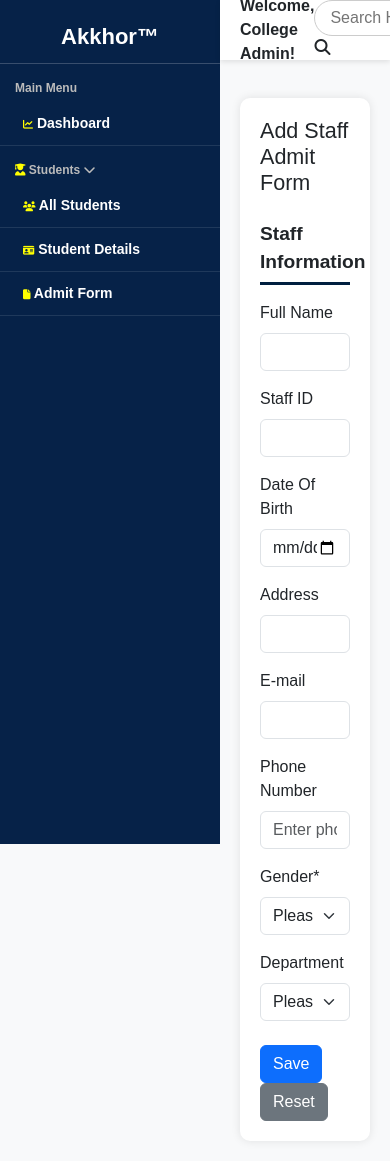
After one commit to FreeLanceNexus99/College_Management_System, a Django app: template college_admin/templates/college_admin/admit_staff.html in a window 390 px wide. The commit adds this page. Run offline with Django 5.2, Linux system fonts and the light colour scheme; the template is opened without the code that fills it, so the values that code supplies are empty; some libraries are stand-ins or nearby versions.

Commit message:
added template for the staff admit

```diff
--- /dev/null
+++ b/college_admin/templates/college_admin/admit_staff.html
@@ -0,0 +1,156 @@
+{% load static %}
+<!DOCTYPE html>
+<html lang="en">
+<head>
+    <meta charset="UTF-8">
+    <meta name="viewport" content="width=device-width, initial-scale=1.0">
+    <title>Student Admission Form</title>
+    <link href="https://cdn.jsdelivr.net/npm/bootstrap@5.3.0/dist/css/bootstrap.min.css" rel="stylesheet">
+    <link rel="stylesheet" href="https://cdnjs.cloudflare.com/ajax/libs/font-awesome/6.4.0/css/all.min.css">
+    <link rel="stylesheet" type="text/css" href="{% static 'css/styles.css' %}">
+    <script src="https://cdn.jsdelivr.net/npm/bootstrap@5.3.0/dist/js/bootstrap.bundle.min.js"></script>
+
+</head>
+<body>
+      <!-- Sidebar -->
+      <div class="sidebar">
+        <div class="logo">Akkhor™</div>
+
+        <div class="sidebar-section">Main Menu</div>
+        <ul class="nav flex-column">
+            <li>
+                <a href="{% url 'college_admin:dashboard' %}">
+                    <i class="fa-solid fa-chart-line"></i> Dashboard
+                </a>
+            </li>
+        </ul>
+
+        <div class="sidebar-section" data-bs-toggle="collapse" data-bs-target="#studentsMenu">
+            <i class="fa-solid fa-user-graduate"></i> Students <i class="fa-solid fa-chevron-down"></i>
+        </div>
+
+        <div class="collapse show" id="studentsMenu">
+            <ul class="nav flex-column">
+                <li><a href="#"><i class="fa-solid fa-users"></i> All Students</a></li>
+                <li><a href="#"><i class="fa-solid fa-id-card"></i> Student Details</a></li>
+                <li><a href="{% url 'college_admin:add_student'  %}"><i class="fa-solid fa-file"></i> Admit Form</a></li>
+            </ul>
+        </div>
+
+        <!-- do not remove the logout button -->
+        <!-- <div class="sidebar-section"></div>
+        <ul class="nav flex-column">
+            <li>
+                <a href="">
+                    <i class="fa-solid fa-chart-line"></i> Logout
+                </a>
+            </li>
+        </ul> -->
+    </div>
+
+    <!-- Header -->
+    <div class="header">
+        <div class="header-left">
+            <strong>Welcome, College Admin!</strong>
+        </div>
+
+        <div class="header-center">
+            <input type="text" class="search-bar" placeholder="Search Here...">
+            <i class="fa fa-search"></i>
+        </div>
+
+        <div class="header-icons">
+            <i class="fa-solid fa-globe"></i> English
+            <i class="fa-solid fa-envelope"></i> <span class="badge bg-primary">3</span>
+            <i class="fa-solid fa-bell"></i> <span class="badge bg-warning">5</span>
+
+            <div class="user-profile">
+                <img src="https://via.placeholder.com/30" alt="User">
+                <span>John Doe <br> <small>Student</small></span>
+            </div>
+        </div>
+    </div>
+
+<div class="content">
+    <div class="container mt-2">
+        <h4 class="mb-4">Add Staff Admit Form </h4>
+        <form action="{% url 'college_admin:add_staff' %}" method="POST" >
+
+            {% csrf_token %}
+            <!-- Student Information -->
+            <div class="form-section fw-bold mb-3">Staff Information</div>
+
+            <div class="row g-3">
+                <div class="col-md-6">
+                    <label class="form-label">Full Name</label>
+                    <input type="text" class="form-control" name="full_name" required>
+                </div>
+                <div class="col-md-6">
+                    <label class="form-label">Staff ID</label>
+                    <input type="text" class="form-control" name="admission_no" required pattern="\d{4}" required>
+                </div>
+                <div class="col-md-6">
+                    <label class="form-label">Date Of Birth</label>
+                    <input type="date" class="form-control" name="dob" required>
+                </div>
+                <div class="col-md-6">
+                    <label class="form-label"> Address</label>
+                    <input type="text" class="form-control" name="address">
+                </div>
+                <div class="col-md-6">
+                    <label class="form-label">E-mail</label>
+                    <input type="email" class="form-control" name="email" required>
+                </div>
+                <div class="col-md-6">
+                    <label class="form-label">Phone Number</label>
+                    <input type="tel" class="form-control" name="phone" required placeholder="Enter phone number" required pattern="\d{10}">
+                </div>
+                <div class="col-md-6">
+                    <label class="form-label">Gender*</label>
+                    <select class="form-select" name="gender" required>
+                        <option value="">Please Select Gender</option>
+                        <option value="Male">Male</option>
+                        <option value="Female">Female</option>
+                        <option value="Other">Other</option>
+                    </select>
+                </div>
+                <div class="col-md-6">
+                    <label class="form-label">Department</label>
+                    <select class="form-select" name="department" required>
+                        <option value="">Please Select Section</option>
+                        {% for department in departments %}
+                            <option value="{{ department.id }}">{{ department.name }}</option>
+                        {% endfor %}
+                    </select>
+                </div>
+
+                <!-- <div class="col-md-6">
+                    <label class="form-label">Year of Joining</label>
+                    <input type="number" class="form-control" name="year_of_joining" required min="2000" max="2030">
+                </div> -->
+
+
+                <!-- dont remove this filed -->
+                <!-- <div class="col-md-6">
+                    <label class="form-label">Upload Student Photo (150px X 150px)</label>
+                    <input type="file" class="form-control" accept="image/*">
+                </div> -->
+            </div>
+
+            <!-- Buttons -->
+            <div class="mt-4">
+                <button type="submit" class="btn btn-primary">Save</button>
+                <button type="reset" class="btn btn-secondary">Reset</button>
+            </div>
+        </form>
+
+
+
+    </div>
+</div>
+
+
+
+
+</body>
+</html>
--- a/college_admin/templates/college_admin/dashboard.html
+++ b/college_admin/templates/college_admin/dashboard.html
@@ -46,7 +46,7 @@
             <ul class="nav flex-column">
                 <li><a href="#"><i class="fa-solid fa-users"></i> All Teachers</a></li>
                 <li><a href="#"><i class="fa-solid fa-id-card"></i> Teachers Details</a></li>
-                <li><a href="#"><i class="fa-solid fa-file"></i> Admit Form</a></li>
+                <li><a href="{% url 'college_admin:add_staff' %}"><i class="fa-solid fa-file"></i> Admit Form</a></li>
             </ul>
         </div>
 
```
